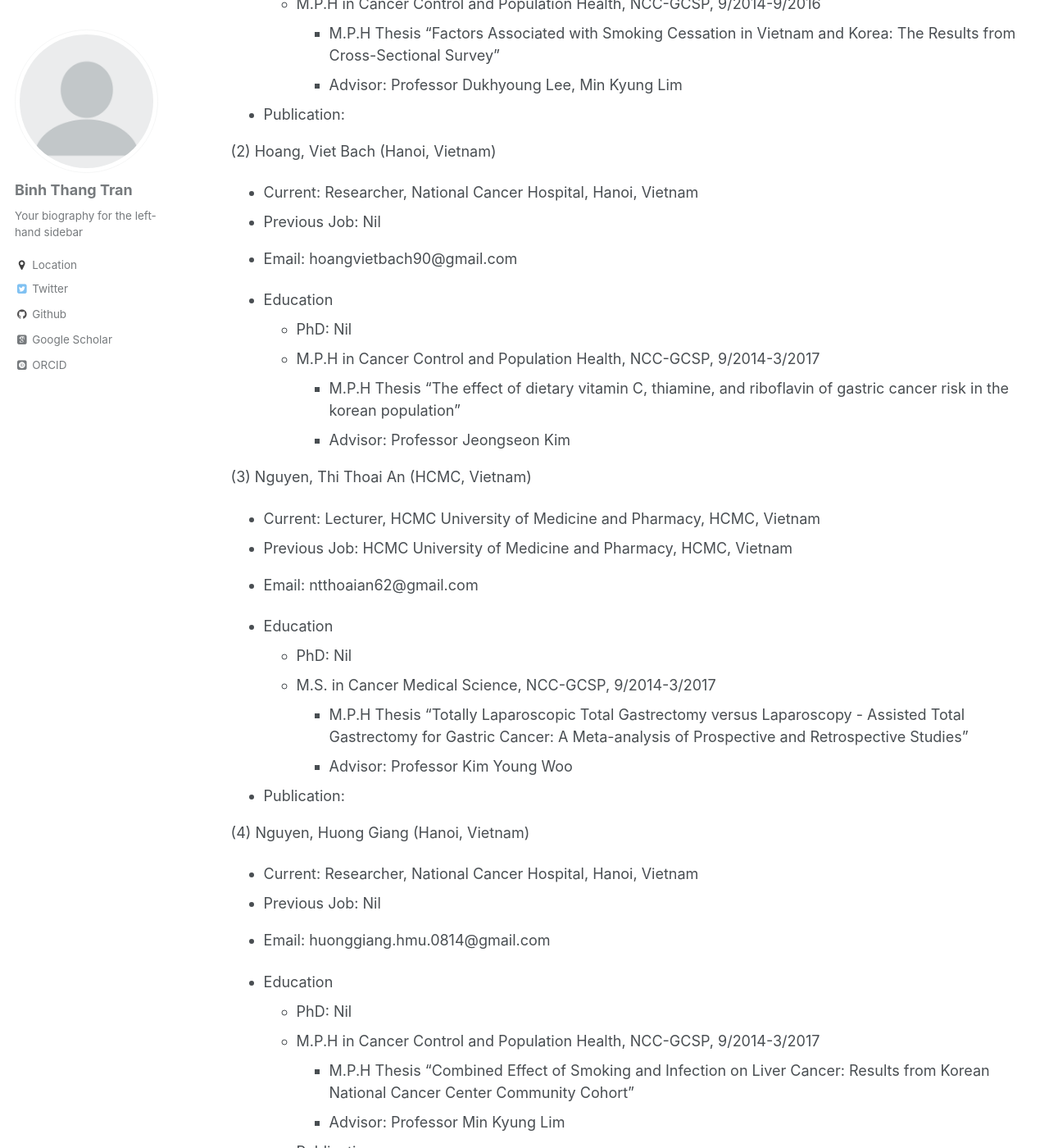
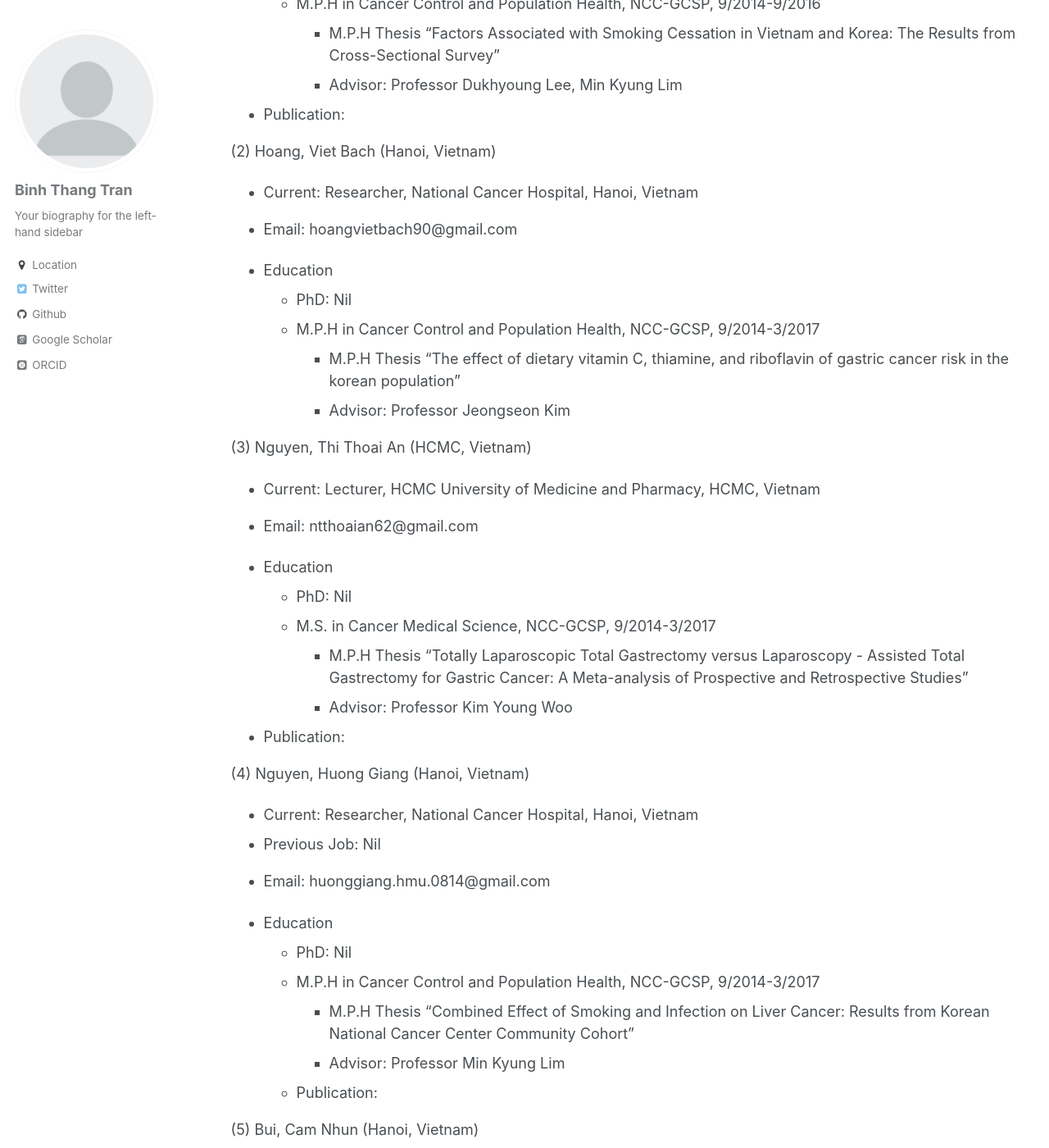
Before and after one commit to kklot/gcsp, a Jekyll site: the page built from _pages/cv.md, in a window 1280 px wide and 1400 px high, scrolled down 3810 px. Shown: the whole window at 82% size. Built offline with Jekyll 4.4.1, drawn with Linux system fonts in a browser that asks for light colours; some web fonts are replaced.

Commit message:
Update cv.md

```diff
--- a/_pages/cv.md
+++ b/_pages/cv.md
@@ -127,7 +127,6 @@ September 2014 (07)
 
 (2) Hoang, Viet Bach (Hanoi, Vietnam)
 * Current: Researcher, National Cancer Hospital, Hanoi, Vietnam
-* Previous Job: Nil
 * Email: hoangvietbach90@gmail.com
 
 * Education
@@ -138,7 +137,6 @@ September 2014 (07)
 
 (3) Nguyen, Thi Thoai An (HCMC, Vietnam)
 * Current: Lecturer, HCMC University of Medicine and Pharmacy, HCMC, Vietnam
-* Previous Job: HCMC University of Medicine and Pharmacy, HCMC, Vietnam
 * Email: ntthoaian62@gmail.com
 
 * Education
@@ -162,7 +160,6 @@ September 2014 (07)
 
 (5) Bui, Cam Nhun (Hanoi, Vietnam)
 * Current: PhD training
-* Previous Job: Nil
 * Email: nhung305hmu@gmail.com
 
 * Education
```
